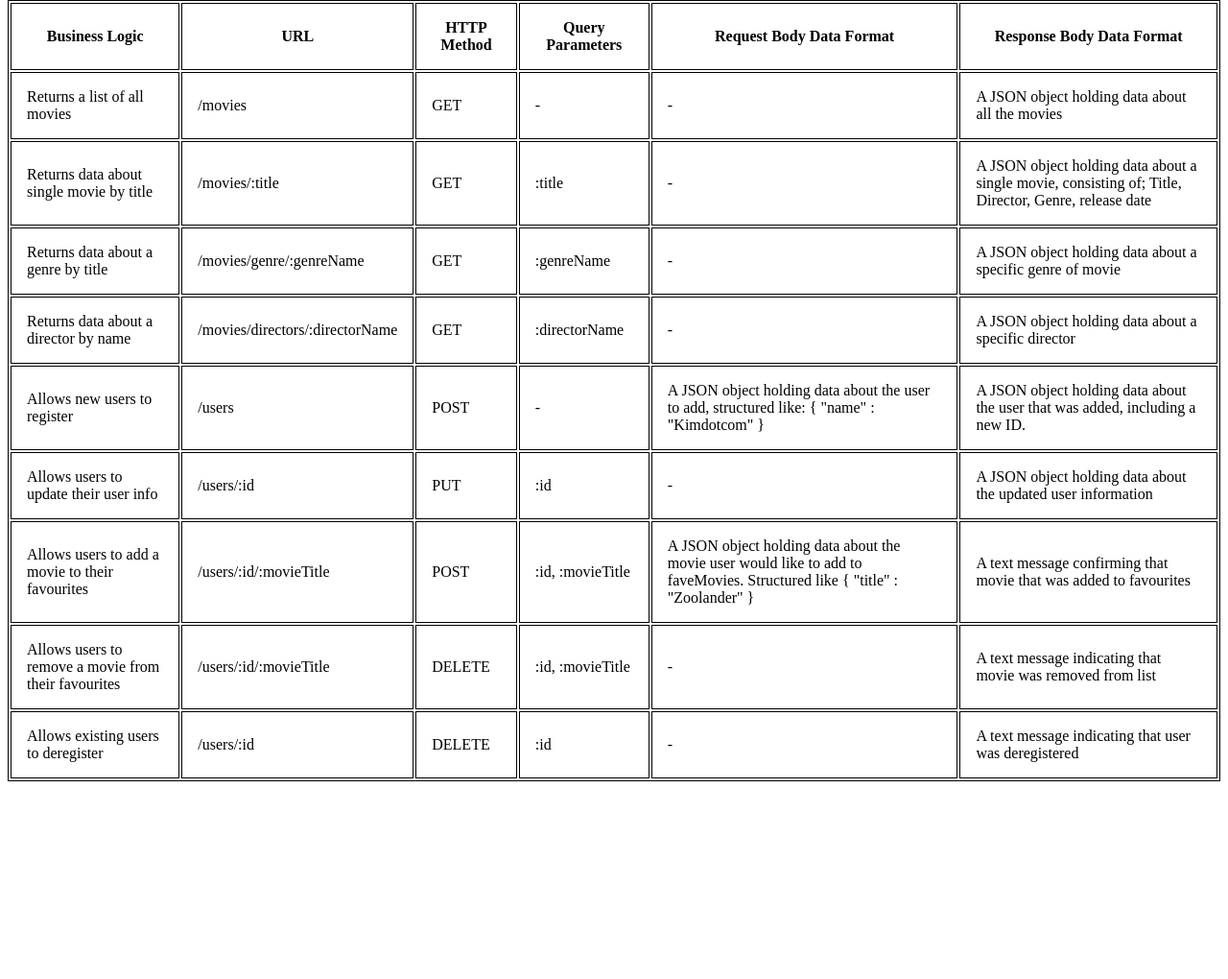
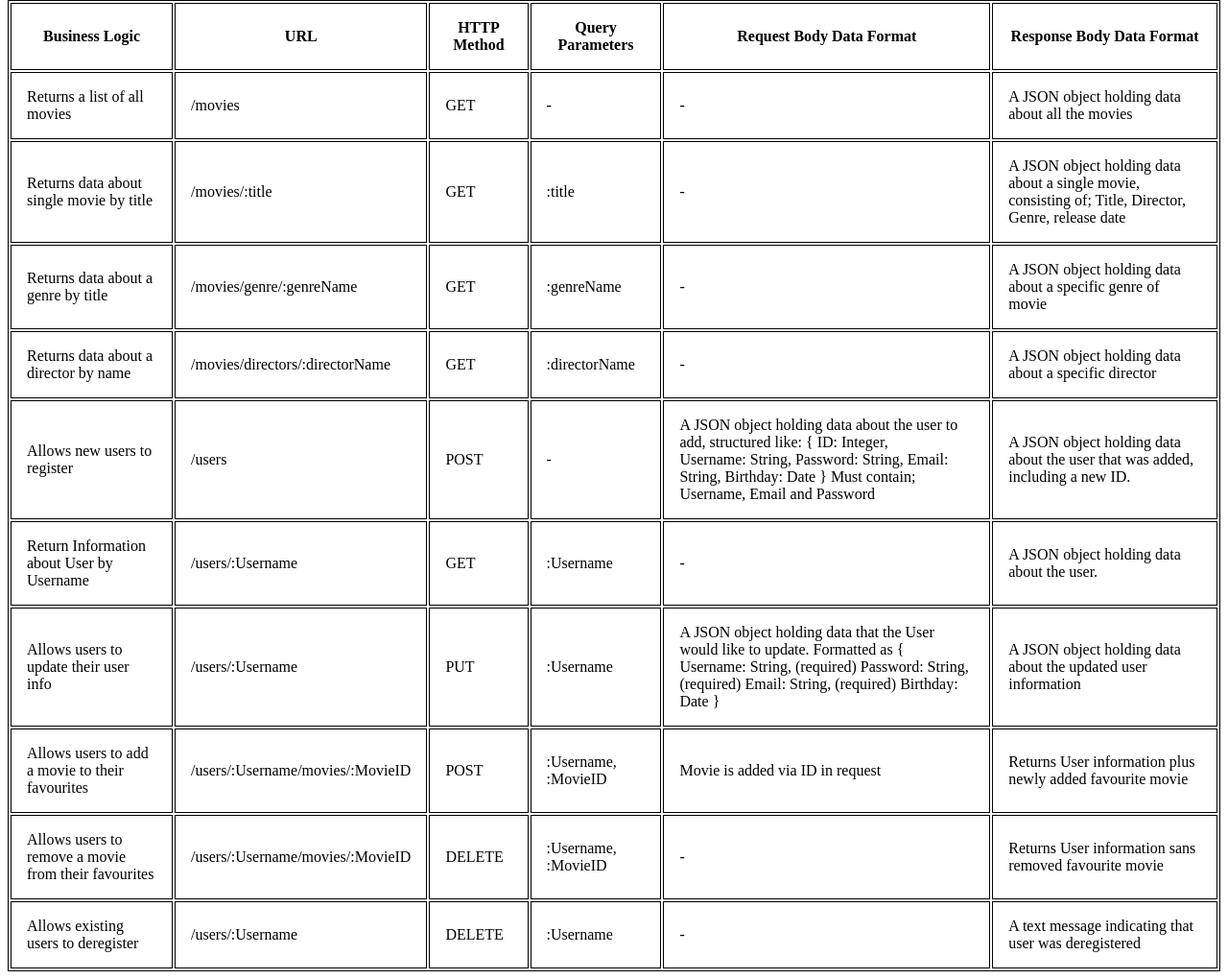
Before and after one commit to JackOliCode/movie_api, a website: page public/documentation.html in a window 1280 px wide. Shown: the part 516-1536 px from the top of the page at 96% size. Before the commit the page ends 1338 px from the top, so only its background shows below. Drawn offline with Linux system fonts and the light colour scheme.

Commit message:
Updated Documentation to reflect updated requests

```diff
--- a/public/documentation.html
+++ b/public/documentation.html
@@ -85,42 +85,66 @@
         <td>/users</td>
         <td>POST</td>
         <td>-</td>
-        <td>A JSON object holding data about the user to add, structured like: { "name" : "Kimdotcom" }</td>
+        <td>A JSON object holding data about the user to add, structured like: {
+          ID: Integer,<br>
+          Username: String,
+          Password: String,
+          Email: String,
+          Birthday: Date
+        } Must contain; Username, Email and Password</td>
         <td>A JSON object holding data about the user that was added, including a new ID. </td>
       </tr>
 
       <tr>
+        <td>Return Information about User by Username</td>
+        <td>/users/:Username</td>
+        <td>GET</td>
+        <td>:Username</td>
+        <td>-</td>
+        <td>A JSON object holding data about the user. </td>
+      </tr>
+
+      <tr>
         <td>Allows users to update their user info</td>
-        <td>/users/:id</td>
+        <td>/users/:Username</td>
         <td>PUT</td>
-        <td>:id</td>
-        <td>-</td>
+        <td>:Username</td>
+        <td>A JSON object holding data that the User would like to update. Formatted as {
+          Username: String,
+          (required)
+          Password: String,
+          (required)
+          Email: String,
+          (required)
+          Birthday: Date
+        }
+        </td>
         <td>A JSON object holding data about the updated user information</td>
       </tr>
 
       <tr>
         <td>Allows users to add a movie to their favourites</td>
-        <td>/users/:id/:movieTitle</td>
+        <td>/users/:Username/movies/:MovieID</td>
         <td>POST</td>
-        <td>:id, :movieTitle</td>
-        <td>A JSON object holding data about the movie user would like to add to faveMovies. Structured like { "title" : "Zoolander" }</td>
-        <td>A text message confirming that movie that was added to favourites</td>
+        <td>:Username, :MovieID</td>
+        <td>Movie is added via ID in request</td>
+        <td>Returns User information plus newly added favourite movie</td>
       </tr>
 
       <tr>
         <td>Allows users to remove a movie from their favourites</td>
-        <td>/users/:id/:movieTitle</td>
+        <td>/users/:Username/movies/:MovieID</td>
         <td>DELETE</td>
-        <td>:id, :movieTitle</td>
+        <td>:Username, :MovieID</td>
         <td>-</td>
-        <td>A text message indicating that movie was removed from list</td>
+        <td>Returns User information sans removed favourite movie</td>
       </tr>
 
       <tr>
         <td>Allows existing users to deregister</td>
-        <td>/users/:id</td>
+        <td>/users/:Username</td>
         <td>DELETE</td>
-        <td>:id</td>
+        <td>:Username</td>
         <td>-</td>
         <td>A text message indicating that user was deregistered</td>
       </tr>
```
